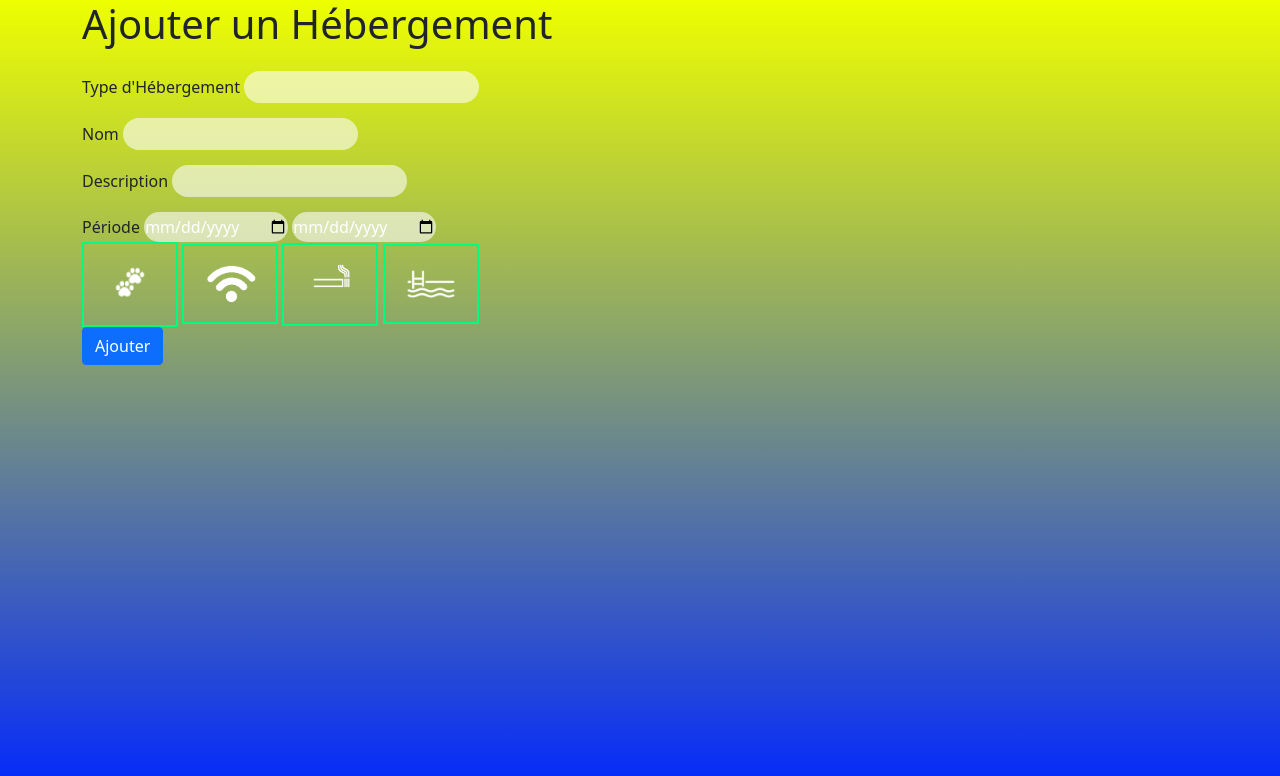
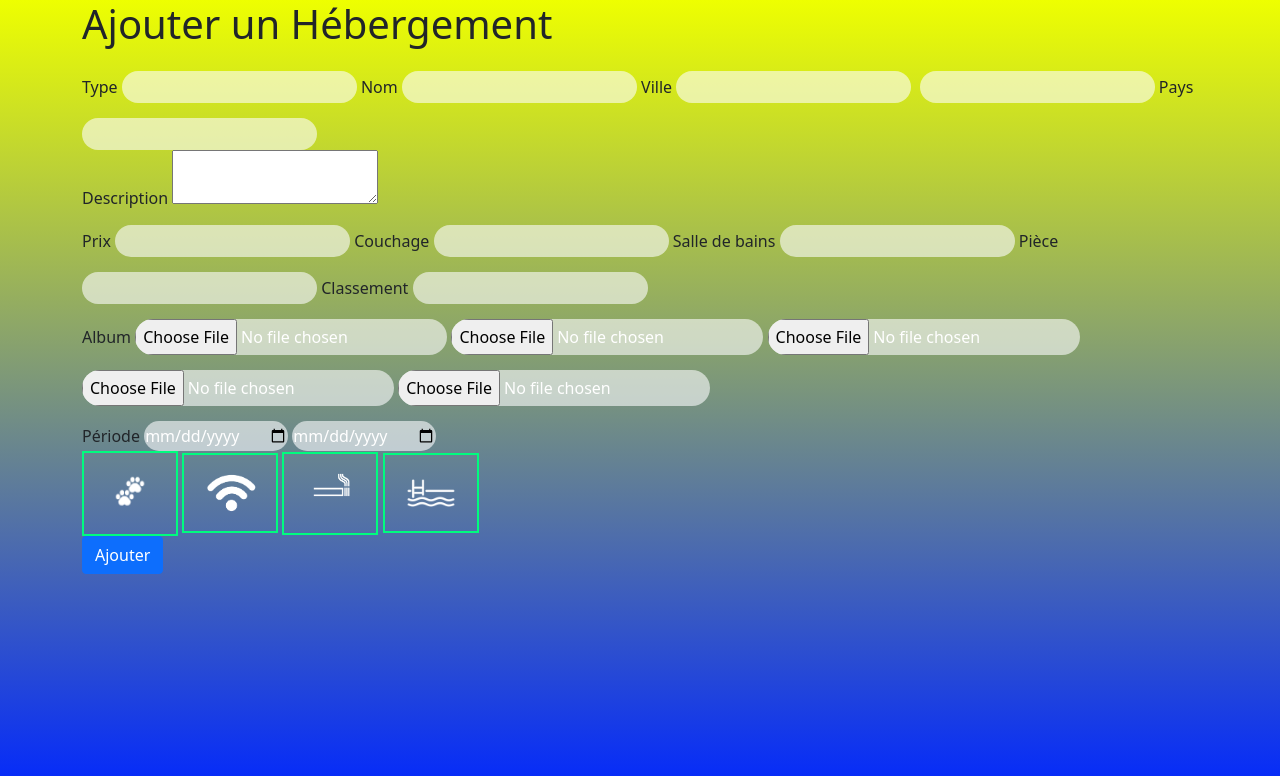
Before and after one commit to codeuronline/Aux2Alpes, a PHP site: page /dev/add.php in a window 1280 px wide. Shown: the top 776 px of the page. Run offline with PHP 8.4, Linux system fonts and the light colour scheme.

Commit message:
back-dev16

```diff
--- a/dev/add.php
+++ b/dev/add.php
@@ -1,4 +1,4 @@
-<?
+<?php
 session_start();
 ?>
 <!DOCTYPE html>
@@ -19,46 +19,83 @@ session_start();
         <div class="row">
             <section class="col-12">
                 <h1>Ajouter un Hébergement</h1>
-                <form method="post " action="add.php">
+                <form method="post " action="">
                     <div class="form-group">
-                        <label for="id_categorie">Type d'Hébergement</label>
-                        <input type="text" id="id_categorie" name="id_categorie" class="form-controls">
-                    </div>
-                    <div class="form-group">
+                        <label for="categorie">Type</label>
+                        <input type="text" id="categorie" name="categorie" class="form-controls">
                         <label for="nom">Nom</label>
-                        <input type="text" id="prix" name="prix" class="form-controls">
+                        <input type="text" id="nom" name="nom" class="form-controls">
+                        <label for="ville">Ville</label>
+                        <input type="text" id="Ville" name="ville" class="form-controls">
+                        <label for="coordonne_gps_ville"></label>
+                        <input type="text" id="coordonne_gps_ville" name="coordonne_gps_ville" class="form-controls">
+                        <label for="Pays">Pays</label>
+                        <input type="text" id="pays" name="pays" class="form-controls">
                     </div>
                     <div class="form-group">
                         <label for="description">Description</label>
-                        <input type="descprition" id="description" name="description" class="form-controls">
+                        <textarea type="descprition" id="description" name="description"
+                            class="form-controls"></textarea>
+                    </div>
+                    <!--element numeraire-->
+                    <div class="form-group">
+                        <label for="prix">Prix</label>
+                        <input type="number" id="Prix" name="Prix" class="form-controls">
+                        <label for="couchage">Couchage</label>
+                        <input type="number" id="couchage" name="couchage" class="form-controls">
+                        <label for="sdb">Salle de bains</label>
+                        <input type="number" id="sdb" name="sdb" class="form-controls">
+                        <label for="piece">Pièce</label>
+                        <input type="number" id="piece" name="piece" class="form-controls">
+                        <label for="classement">Classement</label>
+                        <input type="number" id="classement" name="classement" class="form-controls">
+
                     </div>
                     <div class="form-group">
+                        <label for="Album">Album</label>
+                        <input type="file" id="photo1" name="photo1" class="form-controls">
+                        <input type="file" id="photo2" name="photo2" class="form-controls">
+                        <input type="file" id="photo3" name="photo3" class="form-controls">
+                        <input type="file" id="photo4" name="photo4" class="form-controls">
+                        <input type="file" id="photo5" name="photo5" class="form-controls">
+                    </div>
+
+                    <!--creation en cascadeentree dans albums et entree dans periode-->
+
+                    <div class="form-group">
+                        <!--on besoin  id l'herbergement pour creer une entree dans albums -->
+
+                    </div>
+
+                    <div class="form-group">
+                        <!--on besoin  id l'herbergement pour creer une entree dans periode -->
                         <label for="periode">Période</label>
-                        <input type="date" id="dispo_debut" name="dispo_debut" class="form-controls">
-                        <input type="date" id="dispo_fin" name="dispo_fin" class="form-controls">
+                        <input type="date" id="h_debut" name="dispo_debut" class="form-controls">
+                        <input type="date" id="h_fin" name="dispo_fin" class="form-controls">
                     </div>
                     <div class="form-group">
-                        <input type="radio" name="chien3" class="chien3 demoyes" id="chien3-a" checked value="false">
-                        <label for="chien3-a"><img src='../image/animauxpictorouge.png' width="60" alt=''></label>
-                        <input type="radio" name="chien3" class="chien3 demono" id="chien3-b" value="true">
-                        <label for="chien3-b"><img src="../image/animauxpicto.png" width="60" alt=""></label>
+                        <input type="radio" name="chien" class="chien demoyes" id="chien-a" checked value="false">
+                        <label for="chien-a"><img src='../image/animauxpictorouge.png' width="60" alt=''></label>
+                        <input type="radio" name="chien" class="chien demono" id="chien-b" value="true">
+                        <label for="chien-b"><img src="../image/animauxpicto.png" width="60" alt=""></label>
 
-                        <input type="radio" name="wifi3" class="wifi3 demoyes" id="wifi3-a" checked value="false">
-                        <label for="wifi3-a"><img src='../image/wifipictorouge.png' width="60" alt=''></label>
-                        <input type="radio" name="wifi3" class="wifi3 demono" id="wifi3-b" value="true">
-                        <label for="wifi3-b"><img src="../image/wifipicto.png" width="60" alt=""></label>
+                        <input type="radio" name="wifi" class="wifi demoyes" id="wifi-a" checked value="false">
+                        <label for="wifi-a"><img src='../image/wifipictorouge.png' width="60" alt=''></label>
+                        <input type="radio" name="wifi" class="wifi demono" id="wifi-b" value="true">
+                        <label for="wifi-b"><img src="../image/wifipicto.png" width="60" alt=""></label>
 
-                        <input type="radio" name="fumeur3" class="fumeur3 demoyes" id="fumeur3-a" checked value="false">
-                        <label for="fumeur3-a"><img src='../image/fumeurpictorouge.png' width="60" alt=''></label>
-                        <input type="radio" name="fumeur3" class="fumeur3 demono" id="fumeur3-b" value="true">
-                        <label for="fumeur3-b"><img src="../image/fumeurpicto.png" width="60" alt=""></label>
+                        <input type="radio" name="fumeur" class="fumeur demoyes" id="fumeur-a" checked value="false">
+                        <label for="fumeur-a"><img src='../image/fumeurpictorouge.png' width="60" alt=''></label>
+                        <input type="radio" name="fumeur" class="fumeur demono" id="fumeur-b" value="true">
+                        <label for="fumeur-b"><img src="../image/fumeurpicto.png" width="60" alt=""></label>
 
-                        <input type="radio" name="piscine3" class="piscine3 demoyes" id="piscine3-a" checked
-                            value="false">
-                        <label for="piscine3-a"><img src='../image/piscinepictorouge.png' width="60" alt=''></label>
-                        <input type="radio" name="piscine3" class="piscine3 demono" id="piscine3-b" value="true">
-                        <label for="piscine3-b"><img src="../image/piscinepicto.png" width="60" alt=""></label>
+                        <input type="radio" name="piscine" class="piscine demoyes" id="piscine-a" checked value="false">
+                        <label for="piscine-a"><img src='../image/piscinepictorouge.png' width="60" alt=''></label>
+                        <input type="radio" name="piscine" class="piscine demono" id="piscine-b" value="true"
+                            class=form>
+                        <label for="piscine-b"><img src="../image/piscinepicto.png" width="60" alt=""></label>
                     </div>
+
                     <button class="btn btn-primary">Ajouter</button>
                 </form>
 
--- a/dev/connect.php
+++ b/dev/connect.php
@@ -1,7 +1,7 @@
 <?php
 try {
     //connection
-    $db = new PDO('mysql:host=localhost;dbname=gitebd','root','');
+    $db = new PDO('mysql:host=localhost;dbname=hebergementdb', 'root', '');
     $db->exec('SET NAMES "UTF8"');
 
 } catch (PDOException $e) {
--- a/dev/radio.css
+++ b/dev/radio.css
@@ -1,60 +1,60 @@
 
-input[type="radio"].wifi3 {
+input[type="radio"].wifi {
     display: none;
   }
-  input[type="radio"].wifi3 + label {
+  input[type="radio"].wifi + label {
     display:inline-block;
     border: 2px solid rgb(0, 252, 126);
     padding: 0.5rem 1rem;
     min-width:50px;
     text-align:center;
   }
-  input[type="radio"].wifi3:checked + label {
+  input[type="radio"].wifi:checked + label {
     display: none;
   }
 
 
-  input[type="radio"].fumeur3 {
+  input[type="radio"].fumeur {
     display: none;
   }
-  input[type="radio"].fumeur3 + label {
+  input[type="radio"].fumeur + label {
     display:inline-block;
     border: 2px solid rgb(0, 252, 126);
     padding: 0.5rem 1rem;
     min-width:50px;
     text-align:center;
   }
-  input[type="radio"].fumeur3:checked + label {
-    display: none;
-  }
-  input[type="radio"].fumeur3 {
+  input[type="radio"].fumeur:checked + label {
     display: none;
   }
 
-  input[type="radio"].chien3 {
+
+  input[type="radio"].chien {
     display: none;
   }
-  input[type="radio"].chien3 + label {
+  input[type="radio"].chien + label {
     display:inline-block;
     border: 2px solid rgb(0, 252, 126);
     padding: 0.5rem 1rem;
     min-width:50px;
     text-align:center;
   }
-  input[type="radio"].chien3:checked + label {
+  input[type="radio"].chien:checked + label {
     display: none;
   }
 
-  input[type="radio"].piscine3 {
+
+
+  input[type="radio"].piscine {
     display: none;
   }
-  input[type="radio"].piscine3 + label {
+  input[type="radio"].piscine + label {
     display:inline-block;
     border: 2px solid rgb(0, 252, 126);
     padding: 0.5rem 1rem;
     min-width:50px;
     text-align:center;
   }
-  input[type="radio"].piscine3:checked + label {
+  input[type="radio"].piscine:checked + label {
     display: none;
   }
```
Also changed, not shown: dev/detail.php (deleted, +0 -55 lines), dev/details.php (added, +58 -0 lines), dev/index.php (+4 -6 lines), dev/testboutonimage.html (+16 -16 lines).
